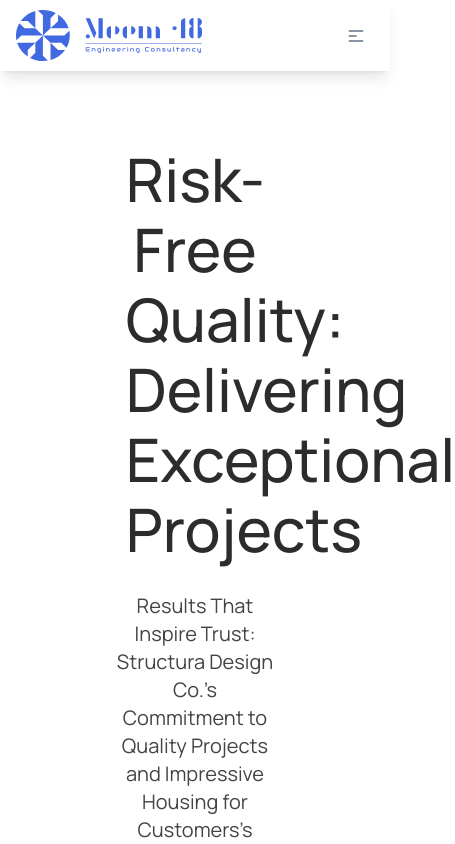
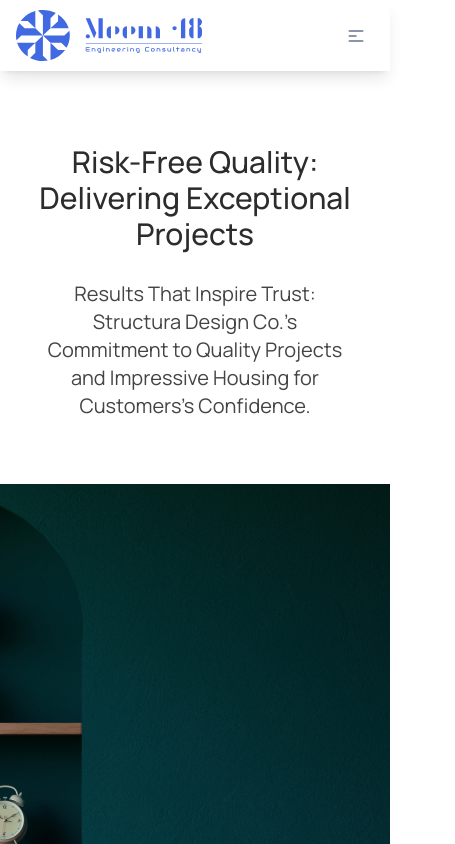
Before and after one commit to prasnaaryal/meem-48, a Next.js app: page / in a window 390 px wide. Shown: the top 844 px of the page, 455 px wide, since content can reach past the window. Built offline with nearby package versions, Linux system fonts and the light colour scheme.

Commit message:
mobile responsive hero section

```diff
--- a/src/views/Home/Hero.tsx
+++ b/src/views/Home/Hero.tsx
@@ -3,10 +3,10 @@ import React from "react";
 function Hero() {
   return (
     <div>
-      <div className="container w-full py-16 px-28 mt-20">
+      <div className="container w-full py-16 sm:px-28 mt-20">
         <div className="flex flex-col gap-7">
           <div className="w-full flex justify-center">
-            <h1 className="text-6xl font-medium leading-[70px] text-center w-10/12 text-head">
+            <h1 className="text-3xl sm:text-6xl font-medium sm:leading-[70px] text-center w-full sm:w-10/12 text-head">
               Risk-Free Quality: Delivering Exceptional Projects
             </h1>
           </div>
```
